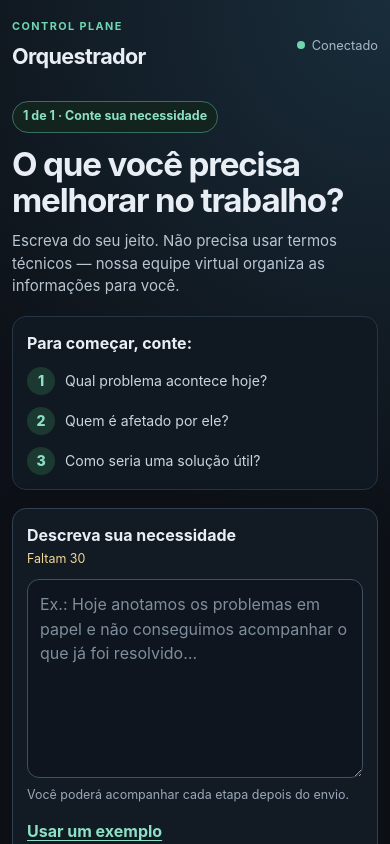
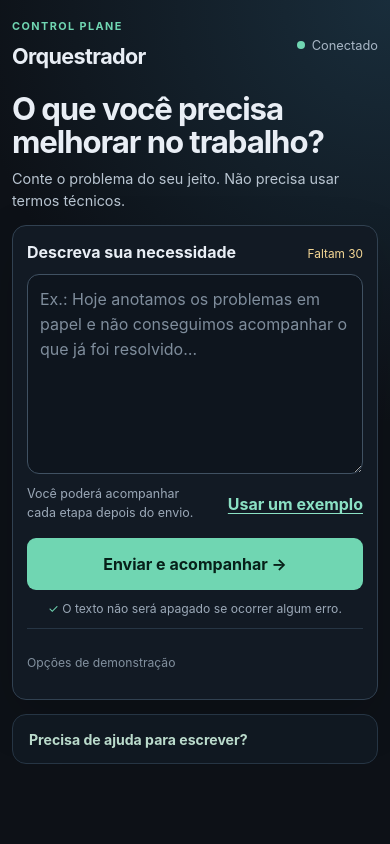
Before and after one commit to NicolasOliveir/Hackathon-Reply-TrilhaB, a React (Vite) app in the folder apps/control-panel/: page / in a window 390 px wide. Shown: the top 844 px of the page. Built offline with nearby package versions, Linux system fonts and the light colour scheme.

Commit message:
fix(I1-003): prioritize briefing action on mobile

```diff
--- a/apps/control-panel/src/components/RunForm.tsx
+++ b/apps/control-panel/src/components/RunForm.tsx
@@ -38,16 +38,8 @@ export function RunForm({ onSubmit, onError }: RunFormProps) {
         <span className="step-badge">1 de 1 · Conte sua necessidade</span>
         <h2 id="briefing-title">O que você precisa melhorar no trabalho?</h2>
         <p className="briefing-lead">
-          Escreva do seu jeito. Não precisa usar termos técnicos — nossa equipe virtual organiza as informações para você.
+          Conte o problema do seu jeito. Não precisa usar termos técnicos.
         </p>
-        <div className="prompt-guide" aria-labelledby="prompt-guide-title">
-          <p id="prompt-guide-title">Para começar, conte:</p>
-          <ul>
-            <li><span aria-hidden="true">1</span> Qual problema acontece hoje?</li>
-            <li><span aria-hidden="true">2</span> Quem é afetado por ele?</li>
-            <li><span aria-hidden="true">3</span> Como seria uma solução útil?</li>
-          </ul>
-        </div>
       </div>
 
       <form className="briefing-card" onSubmit={submit} noValidate>
@@ -81,6 +73,16 @@ export function RunForm({ onSubmit, onError }: RunFormProps) {
           <button type="button" className="secondary" onClick={onError}>Simular erro de conexão</button>
         </details>
       </form>
+
+      <details className="prompt-guide">
+        <summary>Precisa de ajuda para escrever?</summary>
+        <p>Inclua estas informações:</p>
+        <ul>
+          <li><span aria-hidden="true">1</span> Qual problema acontece hoje?</li>
+          <li><span aria-hidden="true">2</span> Quem é afetado por ele?</li>
+          <li><span aria-hidden="true">3</span> Como seria uma solução útil?</li>
+        </ul>
+      </details>
     </section>
   );
 }
```
Also changed, not shown: apps/control-panel/src/briefing.css, 1 other file (tests, documents, lock files or other folders).
